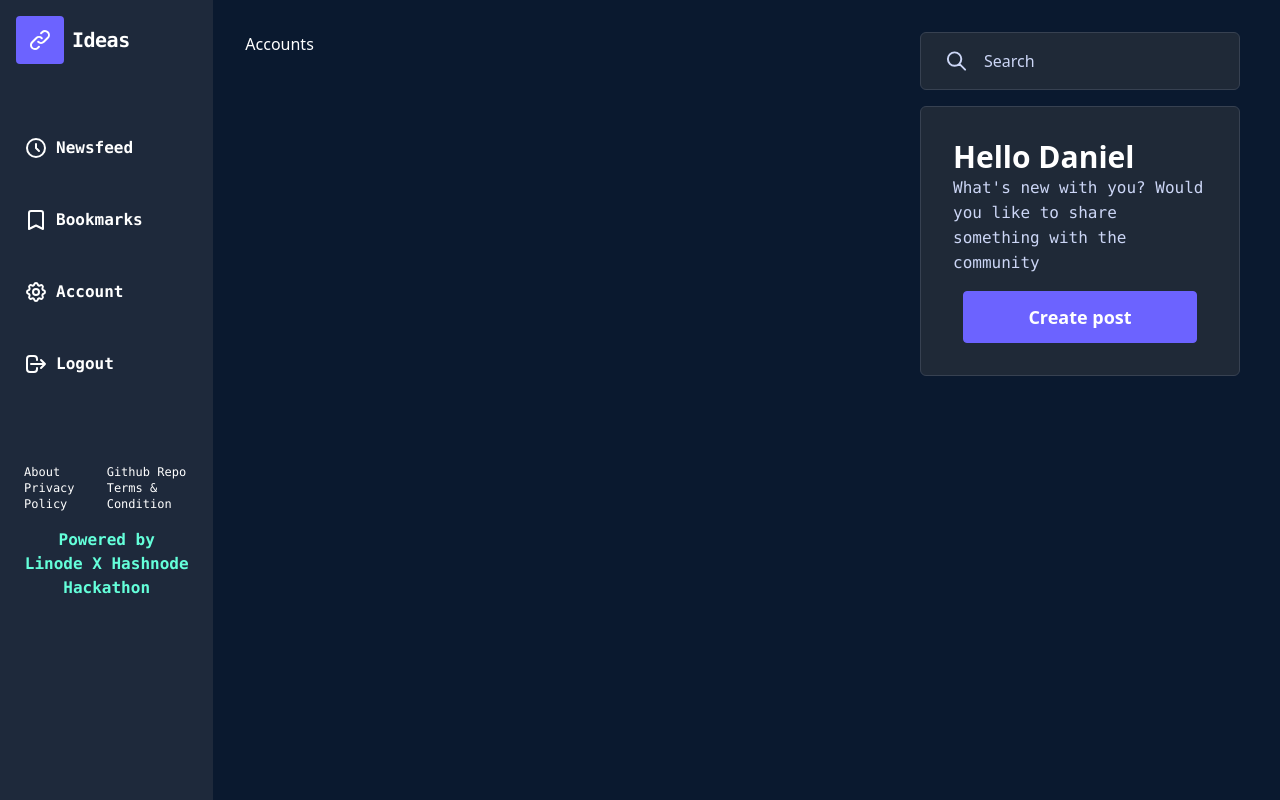
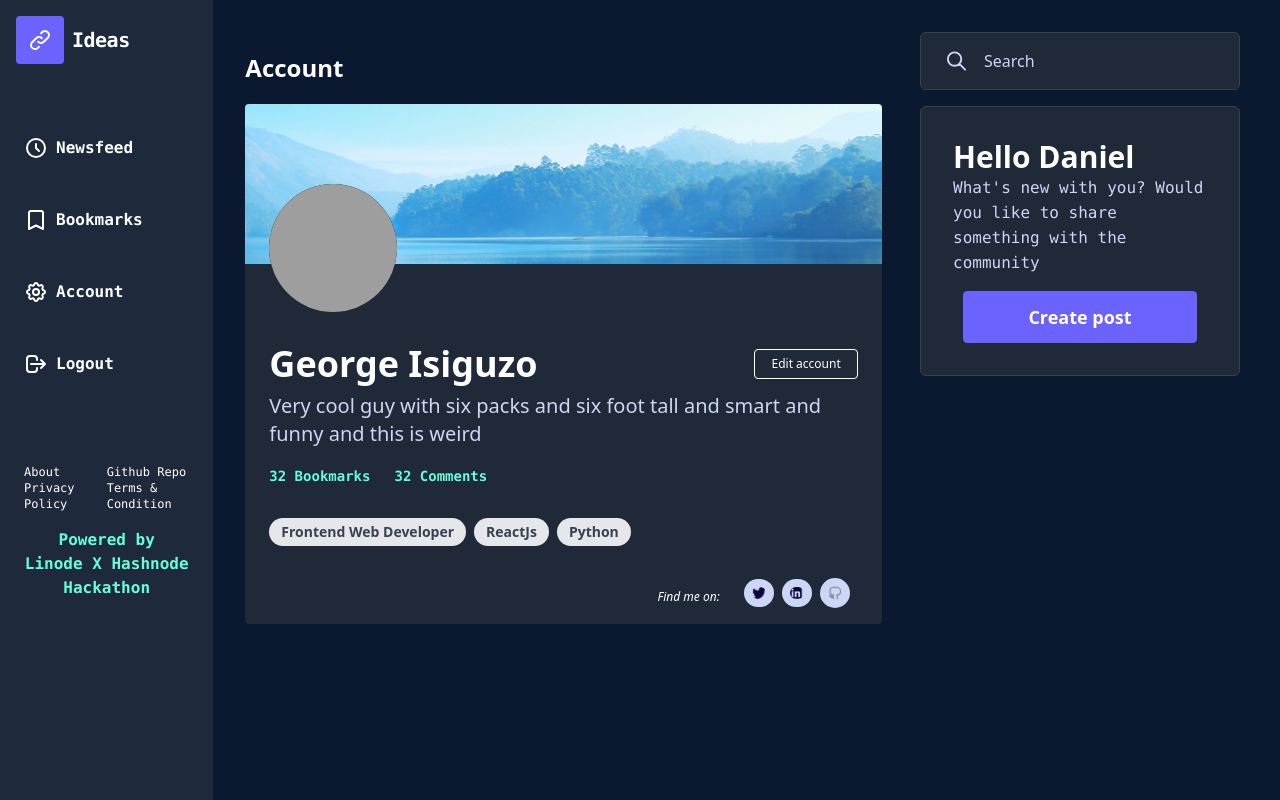
Before and after one commit to Mr-Georgie/ideas, a React (Create React App) app: page /home/Account in a window 1280 px wide. Built offline with nearby package versions, Linux system fonts and the light colour scheme; grey boxes are pictures that could not be loaded.

Commit message:
styling account page

```diff
--- a/src/pages/Account.js
+++ b/src/pages/Account.js
@@ -1,5 +1,91 @@
 import React from "react";
 
+import background from "../images/bg.jpg";
+import person from "../images/person.png";
+import twitter from "../images/twitter.png";
+import linkedin from "../images/LinkedIn.png";
+import github from "../images/github.png";
+
 export default function Account() {
-  return <div className="text-white">Accounts</div>;
+  return (
+    <div className="xl:mr-8">
+      <div className="text-white text-2xl font-extrabold leading-10 py-4">
+        Account
+      </div>
+
+      <div>
+        {/* account card goes here */}
+        <div className="w-full lg:max-w-full rounded overflow-hidden bg-gray-800 relative">
+          <img
+            className="w-full h-40 object-cover"
+            src={background}
+            alt="Sunset in the mountains"
+          />
+          <div className="mt-16">
+            <div className="px-6 py-4">
+              <div className="flex justify-between items-center mb-2">
+                <span className="text-white font-semibold text-4xl">
+                  George Isiguzo
+                </span>
+                <span
+                  className="outline-btn inline-block
+                            text-xs px-4 py-2 leading-none
+                            cursor-pointer"
+                >
+                  Edit account
+                </span>
+              </div>
+              <p className="text-custom-white text-xl font-normal">
+                Very cool guy with six packs and six foot tall and smart and
+                funny and this is weird
+              </p>
+            </div>
+            <div className="font-mono px-6 pb-2">
+              <span className="inline-block text-sm font-semibold mr-6 mb-2 text-custom-green">
+                32 Bookmarks
+              </span>
+              <span className="inline-block text-sm font-semibold mr-6 mb-2 text-custom-green">
+                32 Comments
+              </span>
+            </div>
+            <div className="px-6 pt-4 pb-2">
+              <span className="inline-block bg-gray-200 rounded-full px-3 py-1 text-sm font-semibold text-gray-700 mr-2 mb-2">
+                Frontend Web Developer
+              </span>
+              <span className="inline-block bg-gray-200 rounded-full px-3 py-1 text-sm font-semibold text-gray-700 mr-2 mb-2">
+                ReactJs
+              </span>
+              <span className="inline-block bg-gray-200 rounded-full px-3 py-1 text-sm font-semibold text-gray-700 mr-2 mb-2">
+                Python
+              </span>
+            </div>
+            {/* socials goes here */}
+            <div className="flex items-center justify-end px-6 pt-4 pb-2">
+              <span className="text-white mr-6 italic text-xs">
+                Find me on:
+              </span>
+              <img
+                src={twitter}
+                alt="twitter"
+                className="inline-block bg-custom-white rounded-full w-[30px] p-2 text-sm font-semibold mr-2 mb-2"
+              />
+              <img
+                src={linkedin}
+                alt="twitter"
+                className="inline-block bg-custom-white rounded-full w-[30px] p-2 text-sm font-semibold mr-2 mb-2"
+              />
+              <img
+                src={github}
+                alt="twitter"
+                className="inline-block bg-custom-white rounded-full w-[30px] p-2 text-sm font-semibold mr-2 mb-2"
+              />
+            </div>
+          </div>
+          <div className="absolute top-20 left-6 bg-black rounded-full">
+            <img className="rounded-full w-32 h-32" src={person} alt="Avatar" />
+          </div>
+        </div>
+      </div>
+    </div>
+  );
 }
--- /dev/null
+++ b/src/pages/Bookmarks.js
@@ -0,0 +1,11 @@
+import React from "react";
+
+export default function Bookmarks() {
+  return (
+    <div className="xl:mr-8">
+      <div className="text-white text-2xl font-extrabold leading-10 py-4">
+        Bookmarks
+      </div>
+    </div>
+  );
+}
--- a/src/pages/Conversations.js
+++ /dev/null
@@ -1,5 +0,0 @@
-import React from "react";
-
-export default function Conversations() {
-  return <div className="text-white">Conversations</div>;
-}
--- a/src/pages/Home.js
+++ b/src/pages/Home.js
@@ -6,7 +6,7 @@ import { AnimationContext } from "../context/AnimationContext";
 import { Transition } from "@headlessui/react";
 import useWindowSize from "../utils/useWindowSize";
 import Newsfeed from "./Newsfeed";
-import Conversations from "./Conversations";
+import Bookmarks from "./Bookmarks";
 import Account from "./Account";
 
 import { Route, Routes, useNavigate, useLocation } from "react-router-dom";
@@ -85,7 +85,7 @@ export default function Home() {
           <div className="w-full xl:w-4/6">
             <Routes>
               <Route path="newsfeed" element={<Newsfeed />}></Route>
-              <Route path="conversations" element={<Conversations />}></Route>
+              <Route path="bookmarks" element={<Bookmarks />}></Route>
               <Route path="Account" element={<Account />}></Route>
             </Routes>
           </div>
```
Also changed, not shown: src/images/bg.jpg (added).
